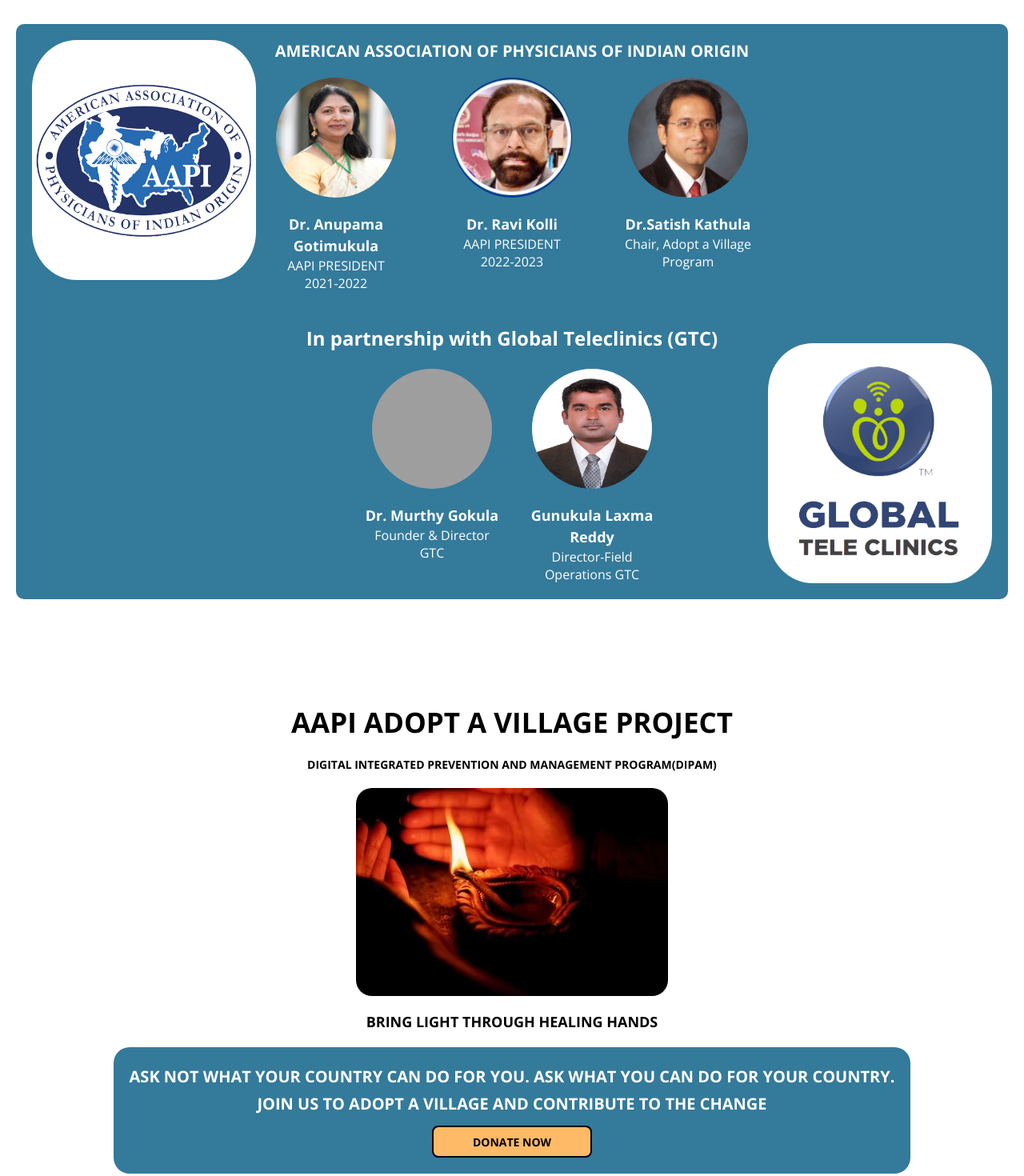
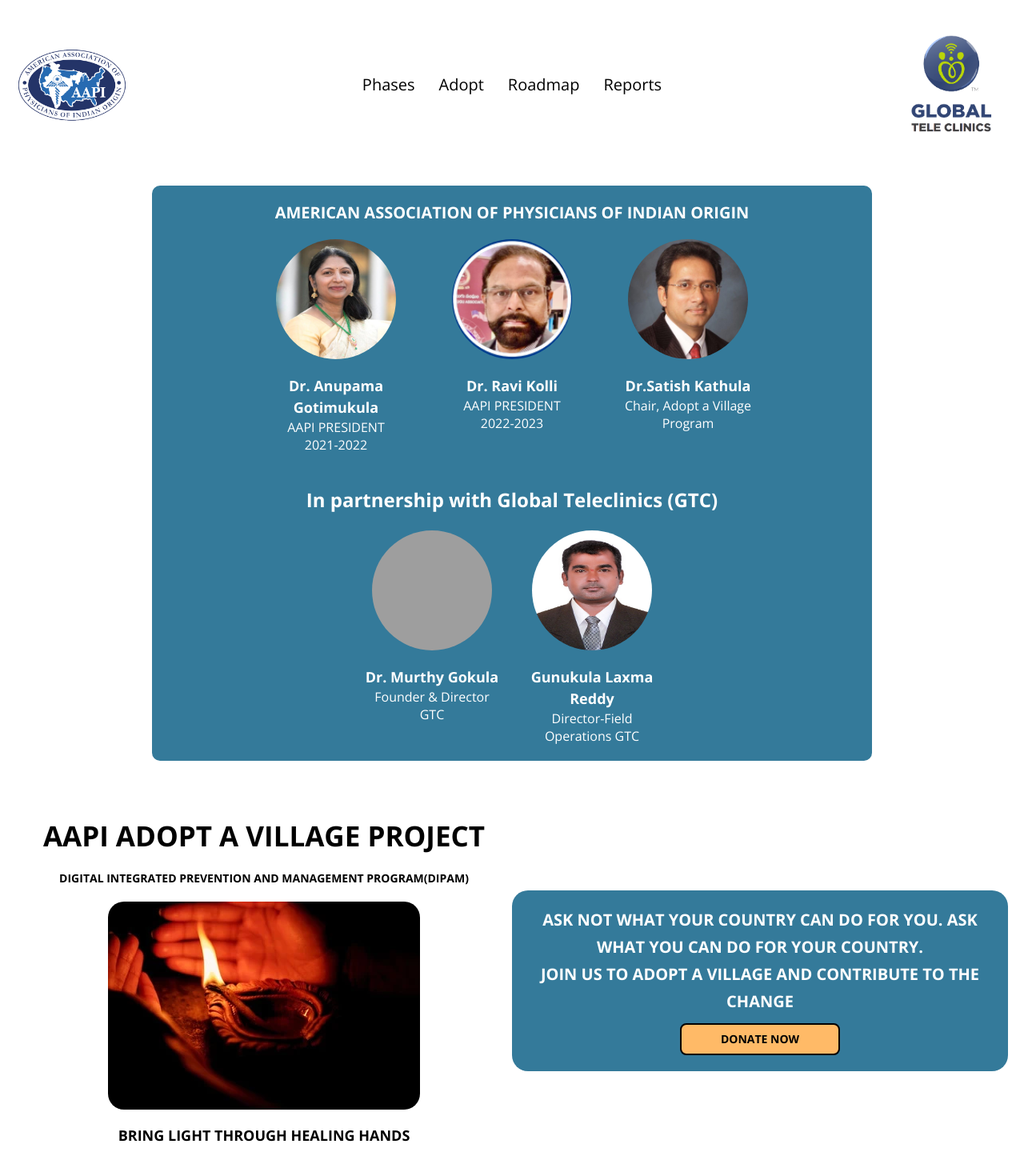
Before and after one commit to sikander-afzaal/village-smaller, a React (Vite) app: page / in a window 1280 px wide. Shown: the top 1470 px of the page at 80% size. Built offline with nearby package versions, Linux system fonts and the light colour scheme; grey boxes are pictures that could not be loaded.

Commit message:
collection

```diff
--- a/src/App.css
+++ b/src/App.css
@@ -15,11 +15,30 @@
   flex-direction: column;
   padding-inline: 20px;
 }
-.top-wrap {
+.navbar {
   display: flex;
   justify-content: space-between;
   align-items: center;
   width: 100%;
+}
+.nav-links {
+  display: flex;
+  justify-content: center;
+  align-items: center;
+  gap: 30px;
+}
+.nav-links a {
+  color: black;
+  font-size: 20px;
+  text-decoration: none;
+}
+.top-wrap {
+  display: flex;
+  justify-content: center;
+  align-items: center;
+  width: 100%;
+  max-width: 900px;
+  margin-top: 50px;
   background-color: var(--blue);
   border-radius: 10px;
   padding: 20px;
@@ -33,8 +52,8 @@
 }
 
 .logo-box > img {
-  width: 280px;
-  height: 300px;
+  width: 140px;
+  object-fit: contain;
 }
 .row {
   display: flex;
@@ -105,14 +124,19 @@
   margin-top: 20px;
 }
 .hero {
+  display: grid;
+  grid-template-columns: 1fr 1fr;
+  color: black;
+  row-gap: 20px;
+  margin-top: 70px;
+  text-align: center;
+}
+.left-hero {
   display: flex;
   justify-content: center;
   align-items: center;
-  color: black;
+  gap: 20px;
   flex-direction: column;
-  row-gap: 20px;
-  margin-top: 130px;
-  text-align: center;
 }
 .hero h1 {
   font-size: 35px;
@@ -131,6 +155,8 @@
   align-items: center;
   flex-direction: column;
   gap: 10px;
+  height: fit-content;
+  align-self: center;
   border-radius: 20px;
 }
 .quote h4 {
@@ -292,6 +318,13 @@
   .right-top h1 {
     font-size: 20px;
   }
+  .hero {
+    grid-template-columns: 1fr;
+    grid-template-rows: auto auto;
+  }
+  .left-hero img {
+    max-width: 90%;
+  }
 }
 @media screen and (max-width: 993px) {
   .right::before {
@@ -328,12 +361,33 @@
     width: 100%;
   }
 }
+@media screen and (max-width: 750px) {
+  .navbar {
+    row-gap: 20px;
+    display: grid;
+    grid-template-columns: 1fr 1fr;
+    grid-template-rows: auto auto;
+  }
+  .nav-links {
+    grid-column: 1/3;
+    grid-row: 2/3;
+  }
+}
 @media screen and (max-width: 450px) {
   .quote h4 {
     font-size: 20px;
   }
+  .logo-box img {
+    width: 120px;
+  }
   .objectives {
     margin-top: 50px;
+  }
+  .nav-links {
+    gap: 15px;
+  }
+  .nav-links a {
+    font-size: 16px;
   }
 }
 .reports {
@@ -456,12 +510,10 @@
   background-color: #deb887;
 }
 .cards {
-  display: flex;
-  justify-content: center;
-  align-items: center;
-  flex-wrap: wrap;
+  display: grid;
+  grid-template-columns: 1fr 1fr 1fr 1fr;
+  place-items: center;
   width: 100%;
-  max-width: 1200px;
   margin-top: 50px;
   gap: 30px;
 }
@@ -619,6 +671,14 @@
   cursor: pointer;
   object-fit: contain !important;
 }
+@media screen and (max-width: 1337px) {
+  .cards {
+    display: flex;
+    justify-content: center;
+    align-items: center;
+    flex-wrap: wrap;
+  }
+}
 @media screen and (max-width: 835px) {
   .btn-div {
     display: grid;
--- a/src/App.jsx
+++ b/src/App.jsx
@@ -12,10 +12,21 @@
   return (
     <div className="App">
       <div className="wrapper">
-        <div className="top-wrap">
-          <div style={{ alignSelf: "flex-start" }} className="logo-box">
+        <div className="navbar">
+          <div className="logo-box">
             <img src="./Assets/logo.png" alt="" />
           </div>
+          <div className="nav-links">
+            <a href="#">Phases</a>
+            <a href="#">Adopt</a>
+            <a href="#">Roadmap</a>
+            <a href="#">Reports</a>
+          </div>
+          <div className="logo-box">
+            <img src="./Assets/logo2.png" alt="" />
+          </div>
+        </div>
+        <div className="top-wrap">
           <div className="right-top">
             <h1>AMERICAN ASSOCIATION OF PHYSICIANS OF INDIAN ORIGIN</h1>
             <div className="row">
@@ -55,13 +66,13 @@
               </div>
             </div>
           </div>
-          <div className="logo-box" style={{ alignSelf: "flex-end" }}>
-            <img src="./Assets/logo2.png" alt="" />
-          </div>
         </div>
         <div className="hero">
+          <div className="left-hero">
             <h1>AAPI ADOPT A VILLAGE PROJECT</h1>
-          <h3>DIGITAL INTEGRATED PREVENTION AND MANAGEMENT PROGRAM(DIPAM) </h3>
+            <h3>
+              DIGITAL INTEGRATED PREVENTION AND MANAGEMENT PROGRAM(DIPAM){" "}
+            </h3>
             <img
               style={{ borderRadius: "20px" }}
               src="./Assets/hands.webp"
@@ -70,6 +81,8 @@
             <p style={{ fontWeight: "bold", color: "black" }}>
               BRING LIGHT THROUGH HEALING HANDS{" "}
             </p>
+          </div>
+
           <div className="quote">
             <h4>
               Ask not what your country can do for you. ask what you can do for
```
Lines whose indentation alone changed are shown as unchanged.
